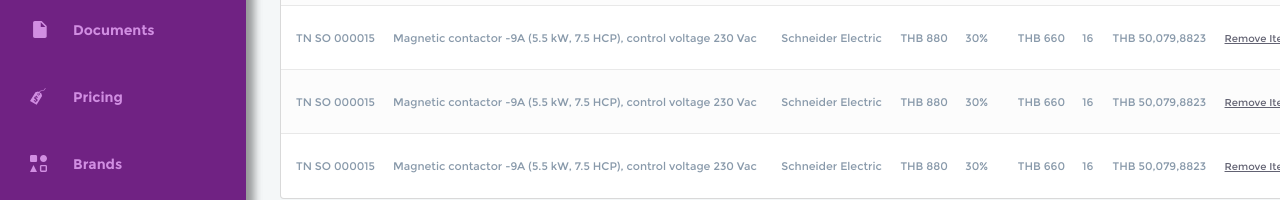
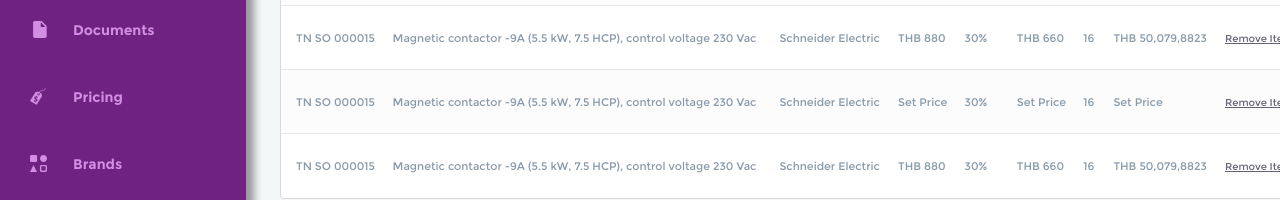
Before and after one commit to Macavirus/nimbl3, a Vue app: page / in a window 1280 px wide. Shown: the part 387-587 px from the top of the page. Built offline with nearby package versions, Linux system fonts and the light colour scheme.

Commit message:
Adds interpretation of array filter for missing prices. Done with mustache filter.

```diff
--- a/src/components/Orderlisting.vue
+++ b/src/components/Orderlisting.vue
@@ -14,7 +14,7 @@
       <tbody>
         <tr v-for="entry in gridData">
           <td v-for="key in columns">
-            {{entry[key]}}
+            {{ entry[key] | isValueSet }}
           </td>
           <td>
             <a href="" @click.prevent="removeItem">Remove Item</a>
@@ -66,11 +66,11 @@ export default {
           sku: 'TN SO 000015',
           description: 'Magnetic contactor -9A (5.5 kW, 7.5 HCP), control voltage 230 Vac',
           brand: 'Schneider Electric',
-          'list price': 'THB 880',
+          'list price': '',
           discount: '30%',
-          'net price': 'THB 660',
+          'net price': '',
           qty: '16',
-          total: 'THB 50,079,8823'
+          total: ''
         },
         {
           sku: 'TN SO 000015',
@@ -89,7 +89,13 @@ export default {
     removeItem: function () {
       console.log('Item removed')
     }
+  },
+  filters: {
+    isValueSet: function (value) {
+      if (!value) return 'Set Price'
+      return value
     }
+  },
 }
 
 </script>
@@ -110,33 +116,48 @@ table {
   text-align: left;
   border-spacing: 0;
 }
+
 thead tr {
   height: 50px;
 }
+
 tbody tr {
   height: 64px;
   box-shadow: 0 -1px 0 0 rgba(#C9C9C9, 0.4);
 }
-th{
-  	color: #626272;	font-family: Montserrat;	font-size: 8px;	font-weight: bold;	line-height: 11px;
+
+th {
+  color: #626272;
+  font-family: Montserrat;
+  font-size: 8px;
+  font-weight: bold;
+  line-height: 11px;
   padding-left: 15px;
 }
-th tr {
-}
+
+th tr {}
+
 td {
-  	color: #8899AA;	font-family: Montserrat;	font-size: 11px;	line-height: 15px;
+  color: #8899AA;
+  font-family: Montserrat;
+  font-size: 11px;
+  line-height: 15px;
   padding-left: 15px;
 
   &:last-of-type {
     padding-right: 15px;
   }
 }
+
 tbody tr:nth-child(even) {
   background-color: rgba(#F8F8F8, 0.4);
 }
 
 td a {
   text-decoration: underline;
-  	color: #626272;	font-family: Montserrat;	font-size: 10px;	line-height: 13px;
+  color: #626272;
+  font-family: Montserrat;
+  font-size: 10px;
+  line-height: 13px;
 }
 </style>
```
Lines whose indentation alone changed are shown as unchanged.
